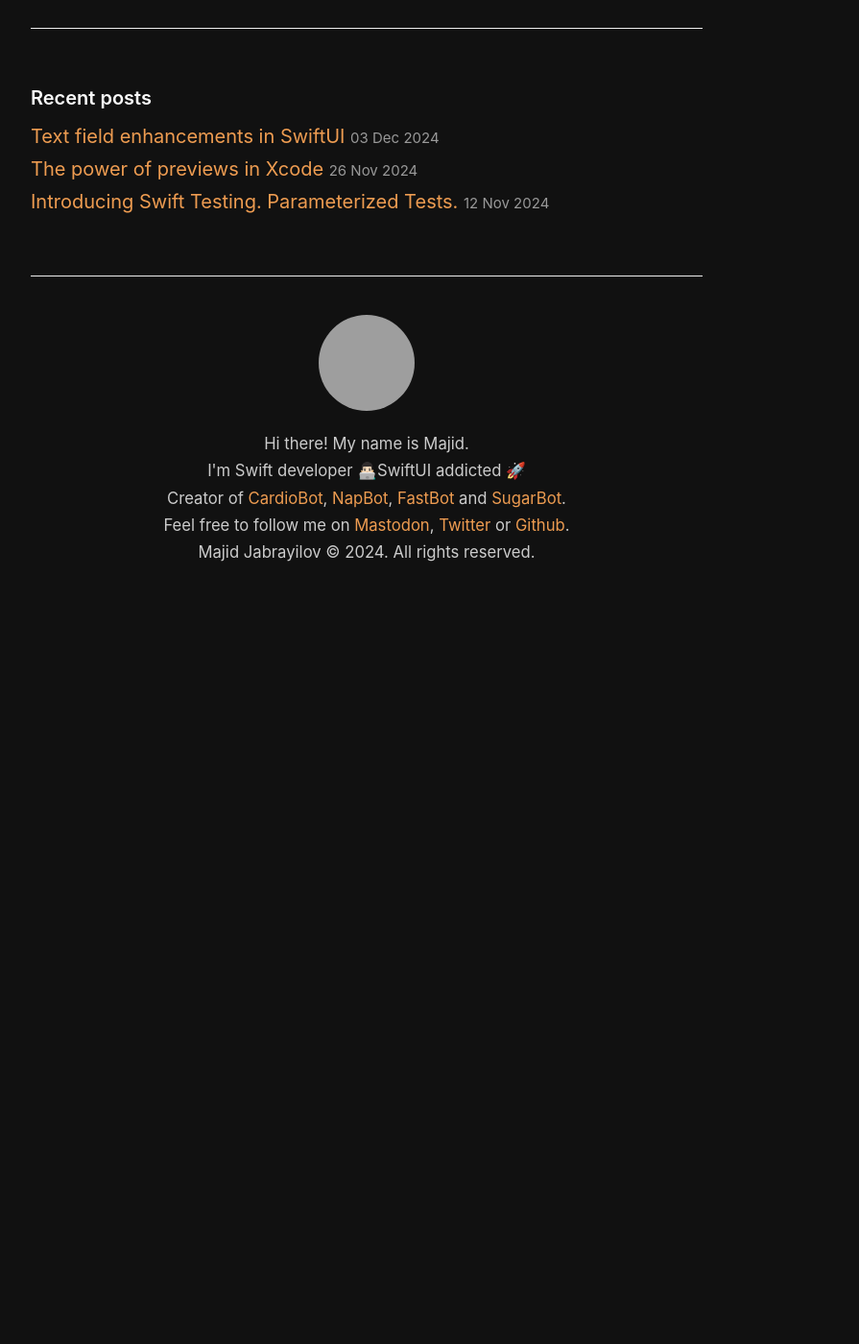
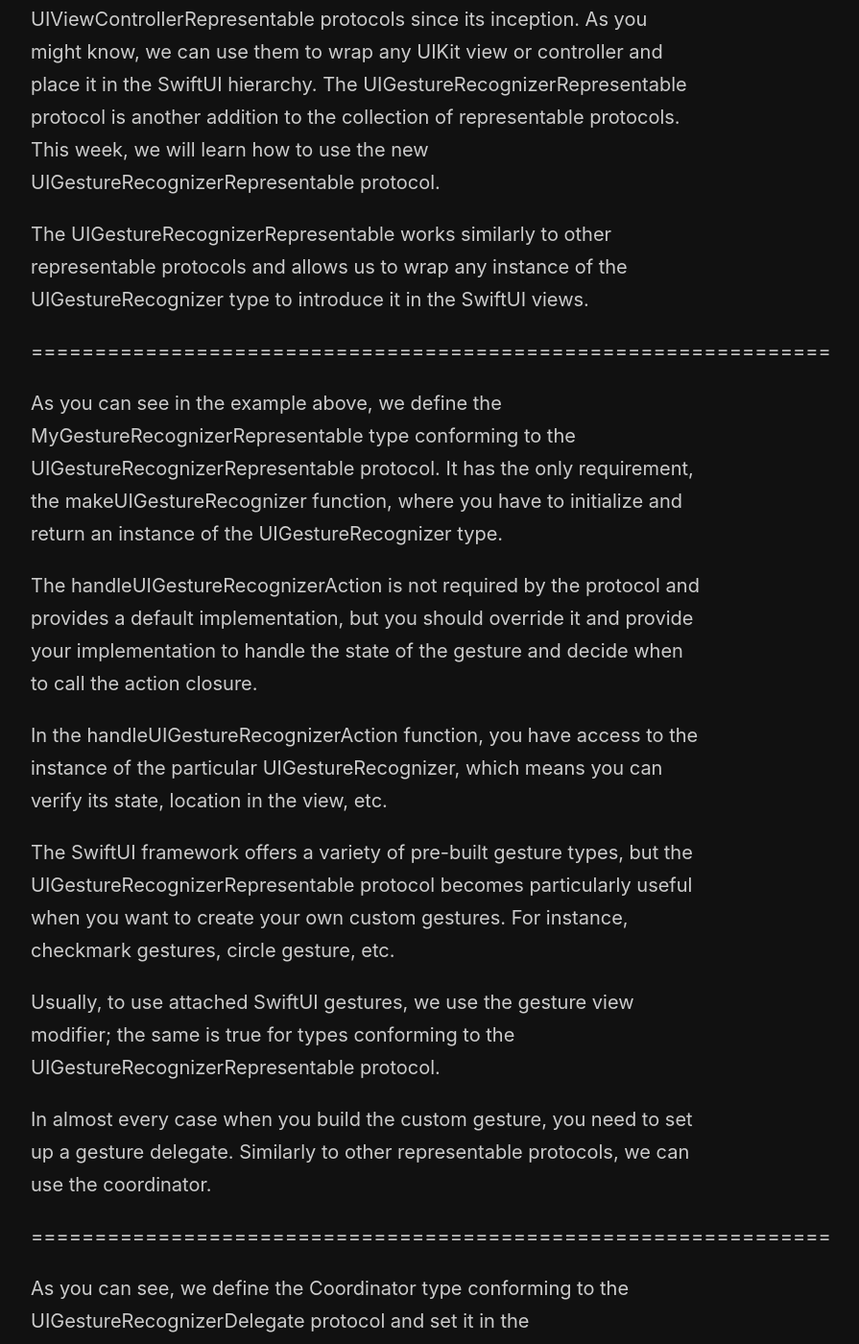
Before and after one commit to mecid/mecid.github.io, a Jekyll site: the page built from _posts/2024-12-17-introducing-uigesturerecognizerrepresentable-protocol-in-swiftui.md, in a window 1280 px wide and 1400 px high, scrolled down 344 px. Shown: the whole window at 96% size, without its empty margins (258-1153 px from the left). Built offline with Jekyll 4.4.1, drawn with Linux system fonts in a browser that asks for light colours; before the commit the page ends 974 px from its top, so only the background shows below that; some of the changed text lies outside the part shown; grey boxes are pictures that could not be loaded.

Commit message:
gesture recognizer post content added

```diff
--- a/_posts/2024-12-17-introducing-uigesturerecognizerrepresentable-protocol-in-swiftui.md
+++ b/_posts/2024-12-17-introducing-uigesturerecognizerrepresentable-protocol-in-swiftui.md
@@ -2,3 +2,27 @@
 title: Introducing UIGestureRecognizerRepresentable protocol in SwiftUI
 layout: post
 ---
+
+SwiftUI provides the UIViewRepresentable and UIViewControllerRepresentable protocols since its inception. As you might know, we can use them to wrap any UIKit view or controller and place it in the SwiftUI hierarchy. The UIGestureRecognizerRepresentable protocol is another addition to the collection of representable protocols. This week, we will learn how to use the new UIGestureRecognizerRepresentable protocol.
+
+The UIGestureRecognizerRepresentable works similarly to other representable protocols and allows us to wrap any instance of the UIGestureRecognizer type to introduce it in the SwiftUI views.
+
+===============================================================
+
+As you can see in the example above, we define the MyGestureRecognizerRepresentable type conforming to the UIGestureRecognizerRepresentable protocol. It has the only requirement, the makeUIGestureRecognizer function, where you have to initialize and return an instance of the UIGestureRecognizer type.
+
+The handleUIGestureRecognizerAction is not required by the protocol and provides a default implementation, but you should override it and provide your implementation to handle the state of the gesture and decide when to call the action closure.
+
+In the handleUIGestureRecognizerAction function, you have access to the instance of the particular UIGestureRecognizer, which means you can verify its state, location in the view, etc.
+
+The SwiftUI framework offers a variety of pre-built gesture types, but the UIGestureRecognizerRepresentable protocol becomes particularly useful when you want to create your own custom gestures. For instance, checkmark gestures, circle gesture, etc.
+
+Usually, to use attached SwiftUI gestures, we use the gesture view modifier; the same is true for types conforming to the UIGestureRecognizerRepresentable protocol.
+
+In almost every case when you build the custom gesture, you need to set up a gesture delegate. Similarly to other representable protocols, we can use the coordinator.
+
+===============================================================
+
+As you can see, we define the Coordinator type conforming to the UIGestureRecognizerDelegate protocol and set it in the makeUIGestureRecognizer function. We also should define the makeCoordinator function where we create and return our instance of the coordinator.
+
+While creating the coordinator, we have access to the instance of the CoordinateSpaceConverter type, which will be useful in your delegate. It allows us to convert coordinates between different spaces, for example, SwiftUI view and gesture recognizer touch location. You can also access the fresh instance of the CoordinateSpaceConverter via the context parameter in the makeUIGestureRecognizer and handleUIGestureRecognizerAction functions.
```
